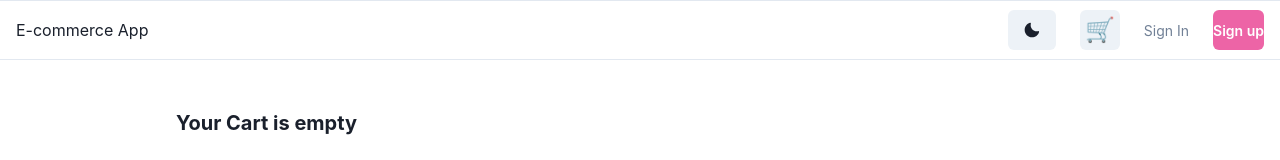
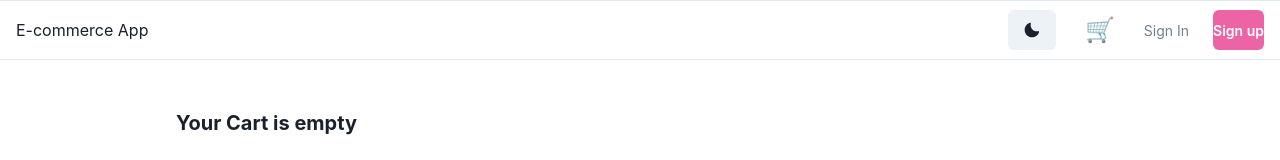
Before and after one commit to jesualujan/30weba_fullstack, a Next.js app in the folder ecommerce/: page /cart in a window 1280 px wide. Shown: the top 160 px of the page. Built offline with nearby package versions, Linux system fonts and the light colour scheme.

Commit message:
🐛 fixed bug

```diff
--- a/ecommerce/components/CartIcon.js
+++ b/ecommerce/components/CartIcon.js
@@ -11,11 +11,10 @@ const CartIcon = () => {
 
   return (
     <Box position='relative'>
-        <IconButton aria-label='cart'
-        icon={<Text fontSize={'2xl'}>🛒</Text>}
+    <IconButton aria-label='cart' icon={<Text fontSize={'2xl'}>🛒</Text>} variant="gosth"
        color = {iconColor[colorMode]}
        _hover={{color: hoverColor[colorMode], transform: 'scale(1.1)'}} />
-        {cart.length > 0 && (
+       { cart.length > 0 && (
            <Box
            position={"absolute"}
            top={0}
@@ -23,8 +22,7 @@ const CartIcon = () => {
            bg={hoverColor[colorMode]}
            color={fontColor[colorMode]}
            rounded="sm"
-                p={1}
-                >
+           p={1}>
            <Text fontWeight="bold">{cart.length}</Text>
           </Box>
        )
```
Lines whose indentation alone changed are shown as unchanged.
